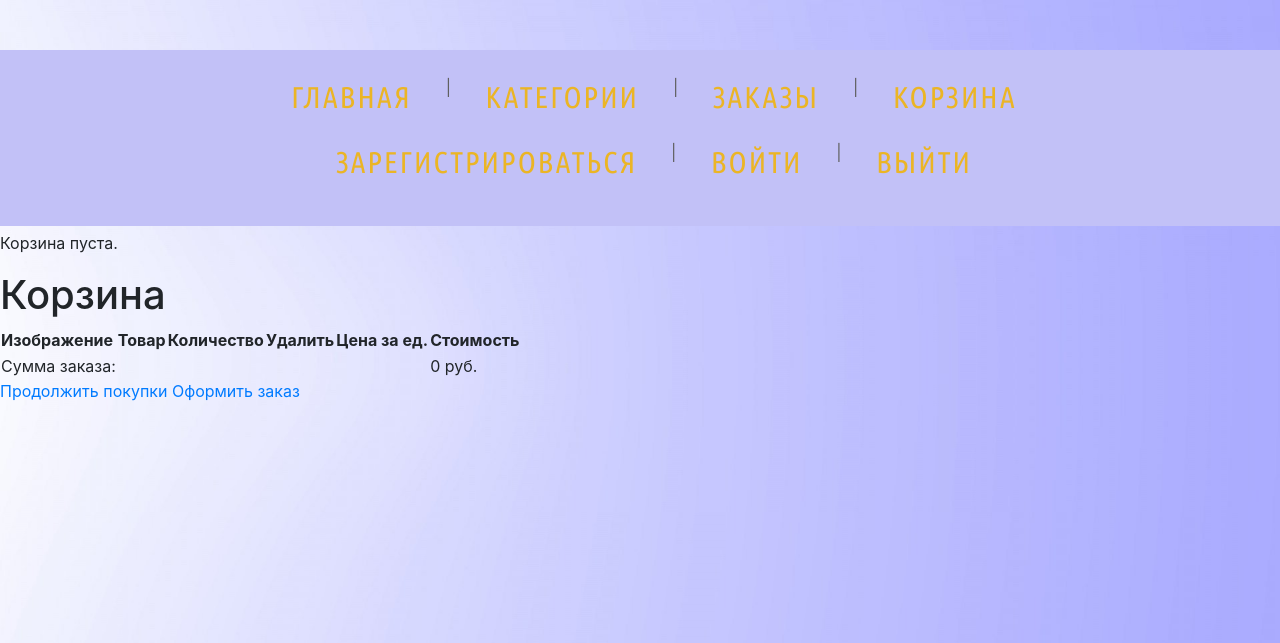
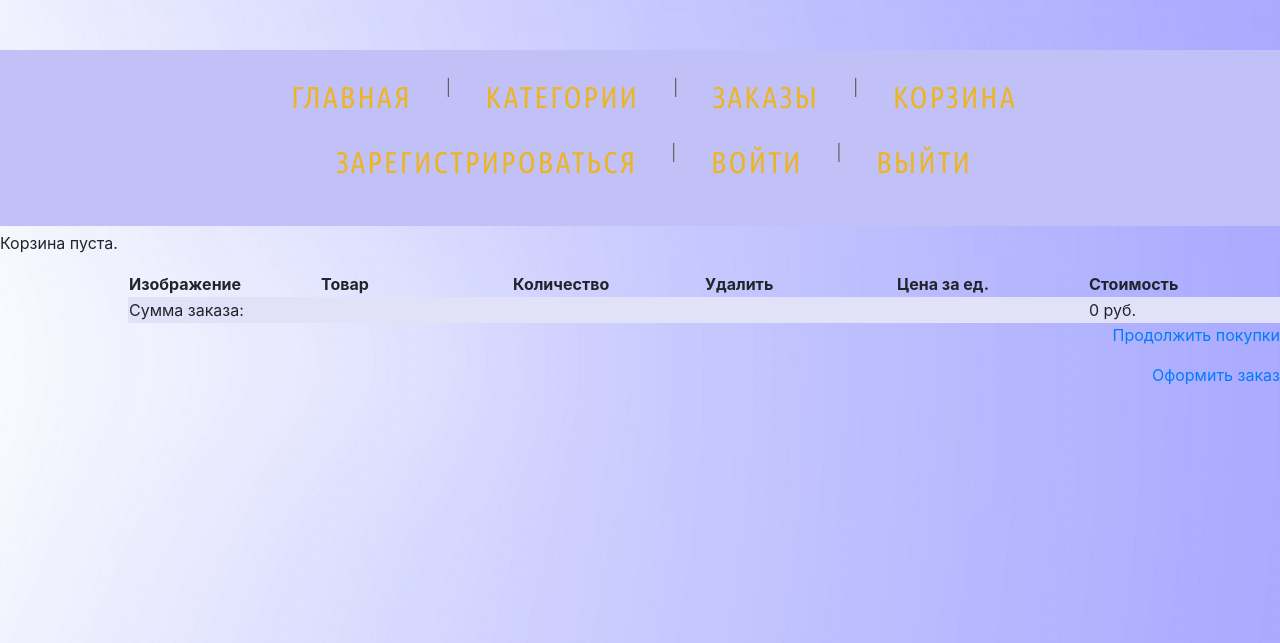
Before and after one commit to lenkoran26/e-shop, a Django app: page /cart/ in a window 1280 px wide. Shown: the top 643 px of the page. Run offline with Django 4.2, Linux system fonts and the light colour scheme; data that the repository does not hold is empty; some libraries are stand-ins or nearby versions.

Commit message:
cart-style

```diff
--- a/cart/forms.py
+++ b/cart/forms.py
@@ -4,5 +4,5 @@ from django import forms
 QUANTITY_CHOICES = [(i, str(i)) for i in range(1, 10)]
 
 class CartAddProductForm(forms.Form):
-    quantity = forms.TypedChoiceField(choices=QUANTITY_CHOICES, coerce=int)
+    quantity = forms.TypedChoiceField(choices=QUANTITY_CHOICES, coerce=int, label='Количество')
     override = forms.BooleanField(required=False, initial=False, widget=forms.HiddenInput)
--- a/cart/templates/cart/cart-detail.html
+++ b/cart/templates/cart/cart-detail.html
@@ -3,9 +3,10 @@
 {% load thumbnail %}
 
 {% block content %}
-<h1>Корзина</h1>
+<link rel="stylesheet" href="{% static 'css/cart.css'%}" type="text/css">
 
-<table class="cart">
+
+<table class='cart-table'>
     <thead>
         <tr>
             <th>Изображение</th>
@@ -16,7 +17,7 @@
             <th>Стоимость</th>
         </tr>
     </thead>
-    <tbody>
+    <tbody class='tbody'>
 
         {% for item in cart %}
             {% with product=item.product %}
@@ -59,8 +60,10 @@
     </tbody>
 </table>
 
-<p class="text-left">
+<p class="text-right">
     <a href="{% url "products:index"%}" class="button light">Продолжить покупки</a>
+</p>
+<p class="text-right">
     <a href="#" class="button">Оформить заказ</a>
 </p>
 {% endblock %}
--- a/market/settings.py
+++ b/market/settings.py
@@ -69,7 +69,7 @@ TEMPLATES = [
                 'django.template.context_processors.request',
                 'django.contrib.auth.context_processors.auth',
                 'django.contrib.messages.context_processors.messages',
-                'products.views.get_category',
+                'products.context_processors.category',
                 'cart.context_processors.cart',
 
             ],
--- /dev/null
+++ b/products/context_processors.py
@@ -0,0 +1,9 @@
+from .models import Category
+
+
+def category(self):
+    category = Category.objects.all()
+    context = {
+        'category_list': category
+    }
+    return context
--- a/products/templates/products/product-list.html
+++ b/products/templates/products/product-list.html
@@ -23,7 +23,7 @@
           <form action="{% url "cart:cart-add" prod.id %}" method="post">
             {{ cart_product_form }}
             {% csrf_token %}
-            <input type="submit" value="Add to cart">
+            <input type="submit" value="В корзину">
           </form>
         </p>
       </div>
--- a/products/views.py
+++ b/products/views.py
@@ -98,24 +98,9 @@ class ProductListView(ListView):
         return context
 
 
-def get_category(self):
-    category = Category.objects.all()
-    context = {
-        'category_list': category
-    }
-    return context
-
-
 
 class ProductDetailView(DetailView):
     model = Products
     template_name = 'products/product-detail.html'
     context_object_name = 'product'
     slug_url_kwarg = 'prod_slug'
-
-
-    # def get_queryset(self):
-    #     super().get_queryset()
-    #     slug = self.request.resolver_match.kwargs['prod_slug']
-    #     queryset = Products.objects.get(slug = slug)
-    #     return queryset
--- /dev/null
+++ b/static/css/cart.css
@@ -0,0 +1,13 @@
+.cart-table {
+    margin-left: 10%;
+    width: 90%;
+    table-layout: fixed;
+}
+
+.tbody tr:nth-child(odd) {
+    background-color: #e1e1f8;
+  }
+
+.tbody tr:nth-child(even) {
+    background-color: #dadafa;
+  }
```
Also changed, not shown: requirements.txt (added, +9 -0 lines).
